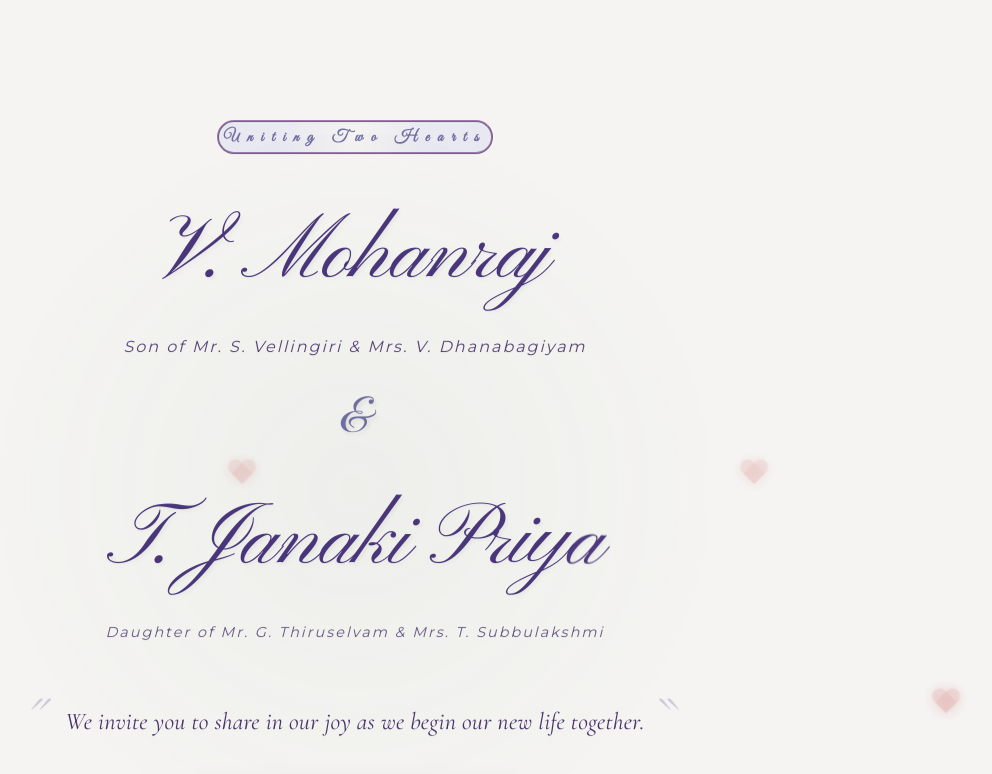
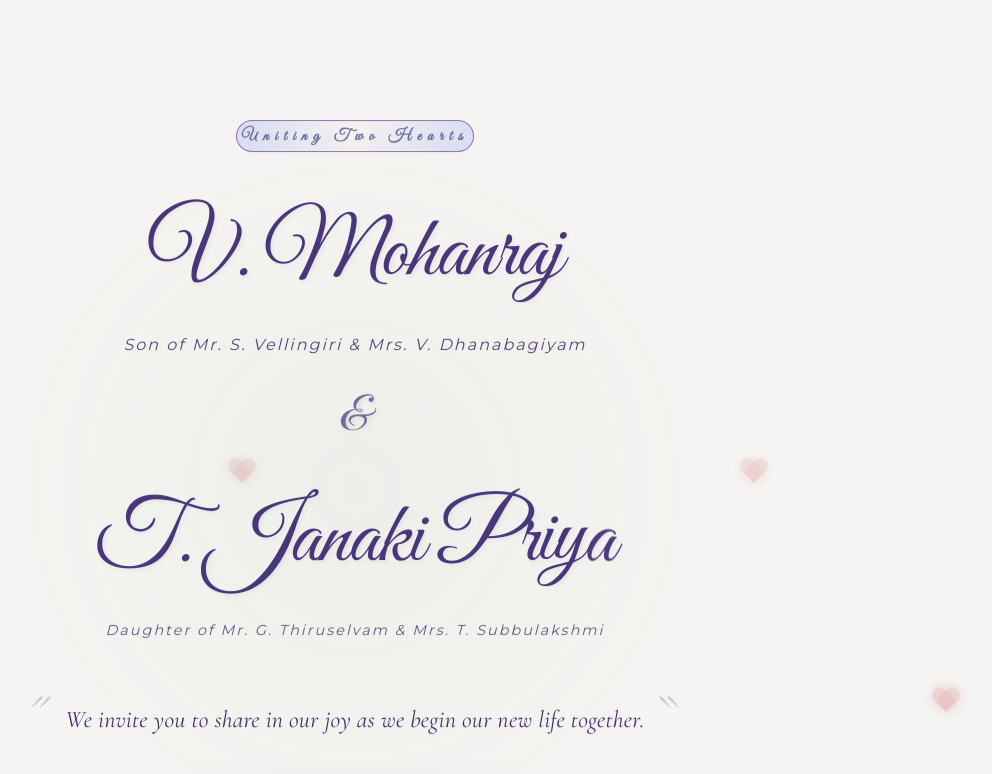
Before and after one commit to Mohanraj-VD/MJ, a React (Vite) app: page / in a window 1280 px wide. Both pictures are taken after a click on the button "VIEW DETAILS". Shown: the top 774 px of the page, without its empty margins (285-1277 px from the left). Built offline with nearby package versions, Linux system fonts and the light colour scheme; a web font is replaced by a local one.

Commit message:
Font style changes

```diff
--- a/src/components/Footer.jsx
+++ b/src/components/Footer.jsx
@@ -69,7 +69,7 @@ function Footer() {
                     transition={{ duration: 0.8 }}
                 >
                     <Typography variant="h3" sx={{
-                        fontFamily: "'Pinyon Script', cursive",
+                        fontFamily: "'Great Vibes', cursive",
                         fontSize: { xs: "2rem", md: "4rem" },
                         color: "var(--primary-color)",
                         mb: 2,
--- a/src/components/Hero.jsx
+++ b/src/components/Hero.jsx
@@ -53,7 +53,7 @@ function Hero() {
                                 <span className="name-decoration" style={{ display: 'none' }}></span>
                                 <Typography variant="h1" className="hero-title" sx={{
                                     fontSize: { xs: "3.8rem", sm: "4.5rem", md: "5.5rem" },
-                                    fontFamily: "var(--font-script)",
+                                    fontFamily: "var(--font-accent)",
                                     color: "var(--primary-color)",
                                     m: 0,
                                     lineHeight: 1.2,
@@ -92,7 +92,7 @@ function Hero() {
                                 <span className="name-decoration" style={{ display: 'none' }}></span>
                                 <Typography variant="h1" className="hero-title" sx={{
                                     fontSize: { xs: "3.2rem", sm: "4.5rem", md: "5.5rem" },
-                                    fontFamily: "var(--font-script)",
+                                    fontFamily: "var(--font-accent)",
                                     color: "var(--primary-color)",
                                     m: 0,
                                     lineHeight: 1.2,
--- a/src/index.css
+++ b/src/index.css
@@ -139,16 +139,16 @@ section {
 
 .invitation-tag {
   font-family: var(--font-accent);
-  letter-spacing: 8px;
+  letter-spacing: 6px;
   text-transform: capitalize;
   color: var(--secondary-color);
   font-weight: 600;
   margin-bottom: 40px;
   display: inline-block;
   padding: 5px 5px;
-  border: 2px ridge rgba(100, 30, 130, 0.6);
+  border: 1px ridge rgba(100, 30, 130, 0.6);
   border-radius: 50px;
-  background: radial-gradient(circle at center, transparent 0%, rgba(120, 140, 242, 0.1) 60%, rgba(120, 140, 225, 0.1) 100%);
+  background: radial-gradient(circle at center, transparent 0%, rgba(120, 140, 242, 0.2) 90%, rgba(120, 140, 225, 0.2) 100%);
   backdrop-filter: blur(5px);
   position: relative;
 }
@@ -191,7 +191,7 @@ section {
   width: 60px;
   height: 2px;
   background: linear-gradient(90deg, transparent, var(--secondary-color), transparent);
-  opacity: 0.6;
+  opacity: 0.7;
 }
 
 .hero-title {
@@ -223,7 +223,7 @@ section {
 
 .invitation-text {
   font-family: var(--font-heading);
-  font-size: 1.4rem;
+  font-size: 1.5rem;
   color: var(--text-color);
   margin-bottom: 50px;
   max-width: 600px;
```
